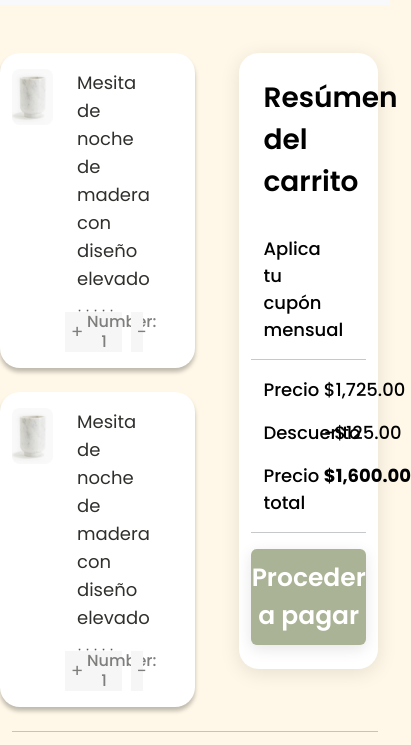
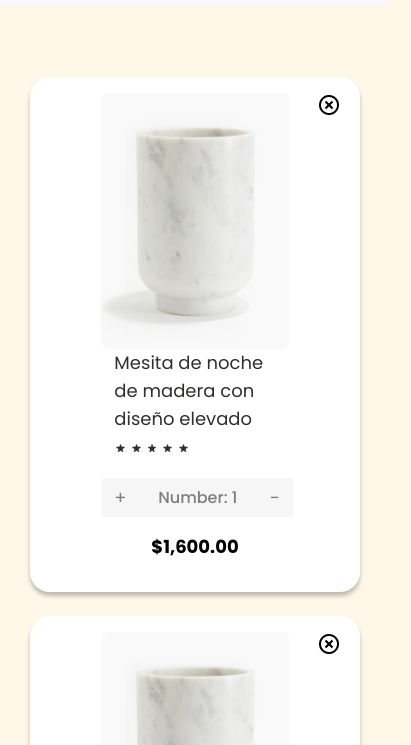
Before and after one commit to MVAlejandro/Tribal-Home, a plain HTML site: page carrito.html in a window 390 px wide. Shown: the part 65-810 px from the top of the page, 411 px wide, since content can reach past the window. Drawn offline with nearby package versions, Linux system fonts and the light colour scheme.

Commit message:
Se agregó la vista movil a la pantalla del carrito

```diff
--- a/carrito.html
+++ b/carrito.html
@@ -18,16 +18,16 @@
 
     <main class="container">
         <div class="row">
-            <div class="col-6 mt-5">
-                <div class="row card-carrito">
-                    <div class="col-4 mt-3 mb-3">
+            <div class="col-lg-6 mt-5 col-md-12">
+                <div class="row pt-3 pt-lg-0  mt-4  card-carrito position-relative">
+                    <div class="col-lg-4 col-md-12 mt-lg-3 mb-lg-3 mb-md-0 d-flex justify-content-center">
                         <img src="./assets/muebles/deco-1.png" alt="Producto del Carrito" class="carrito-producto">
                     </div>
-                    <div class="col-5 mt-3 mb-3">
-                        <div class="row">
+                    <div class="col-lg-5 col-md-12 mt-lg-3 mt-md-0 mb-3">
+                        <div class="row titulo-row">
                             <p class="titulo">Mesita de noche de madera con diseño elevado</p>
                         </div>
-                        <div class="row">
+                        <div class="row calificacion-row mb-4">
                             <div class="calificacion">
                                 <img src="./assets/star.png" alt="" class="star">
                                 <img src="./assets/star.png" alt="" class="star">
@@ -36,32 +36,38 @@
                                 <img src="./assets/star.png" alt="" class="star">
                             </div>
                         </div>
-                        <div class="row">
-
-                        </div>
-                        <div class="row">
+                        <div class="row"></div>
+                        <div class="row numero-productos-row">
                             <div class="numero-productos">
-                                <button class="mas-menos">+</button>
-                                <p class="cantidad">Number: <span class="number">1</span> </p>
-                                <button class="mas-menos">-</button>
+                                <button class="btn mas-menos">+</button>
+                                <p class="cantidad">Number: <span class="number">1</span></p>
+                                <button class="btn mas-menos">-</button>
                             </div>
                         </div>
-
                     </div>
-                    <div class="col-3 mt-3 mb-3">
-
+                    <div class="col-lg-3 col-md-12 mt-lg-3 mt-md-0 mb-3 d-flex flex-column justify-content-between">
+                        <div class="position-absolute top-0 end-0 m-2">
+                            <button type="button" class="btn">
+                                <img src="assets/shape.png" alt="Botón de eliminar" class="eliminar-icon">
+                            </button>
+                        </div>
+                        <div class="row mt-auto">
+                            <div class="col-12 align-self-end text-end">
+                                <p class="price"><strong>$1,600.00</strong></p>
+                            </div>
+                        </div>
                     </div>
                 </div>
 
-                <div class="row card-carrito mt-4">
-                    <div class="col-4 mt-3 mb-3">
+                <div class="row pt-3 pt-lg-0  mt-4  card-carrito position-relative">
+                    <div class="col-lg-4 col-md-12 mt-lg-3 mb-lg-3 mb-md-0 d-flex justify-content-center">
                         <img src="./assets/muebles/deco-1.png" alt="Producto del Carrito" class="carrito-producto">
                     </div>
-                    <div class="col-5 mt-3 mb-3">
-                        <div class="row">
+                    <div class="col-lg-5 col-md-12 mt-lg-3 mt-md-0 mb-3">
+                        <div class="row titulo-row">
                             <p class="titulo">Mesita de noche de madera con diseño elevado</p>
                         </div>
-                        <div class="row">
+                        <div class="row calificacion-row">
                             <div class="calificacion">
                                 <img src="./assets/star.png" alt="" class="star">
                                 <img src="./assets/star.png" alt="" class="star">
@@ -70,28 +76,35 @@
                                 <img src="./assets/star.png" alt="" class="star">
                             </div>
                         </div>
-                        <div class="row">
-
-                        </div>
-                        <div class="row">
+                        <div class="row"></div>
+                        <div class="row numero-productos-row">
                             <div class="numero-productos">
-                                <button class="mas-menos">+</button>
-                                <p class="cantidad">Number: <span class="number">1</span> </p>
-                                <button class="mas-menos">-</button>
+                                <button class="btn mas-menos">+</button>
+                                <p class="cantidad">Number: <span class="number">1</span></p>
+                                <button class="btn mas-menos">-</button>
                             </div>
                         </div>
-
                     </div>
-                    <div class="col-3 mt-3 mb-3">
-
+                    <div class="col-lg-3 col-md-12 mt-lg-3 mt-md-0 mb-3 d-flex flex-column justify-content-between">
+                        <div class="position-absolute top-0 end-0 m-2">
+                            <button type="button" class="btn">
+                                <img src="assets/shape.png" alt="Botón de eliminar" class="eliminar-icon">
+                            </button>
+                        </div>
+                        <div class="row mt-auto">
+                            <div class="col-12 align-self-end text-end">
+                                <p class="price"><strong>$1,600.00</strong></p>
+                            </div>
+                        </div>
                     </div>
                 </div>
+
             </div>
 
             <div class="col-1"></div>
 
-            <div class="col-5 mt-5">
-                <div class="col-12 p-4 card-importe">
+            <div class="col-lg-5 mt-5 col-sm-12 ">
+                <div class="col-12 mt-4 p-4 card-importe">
                     <div class="row p-0">
                         <h3 class="h3-carrito col-12">Resúmen del carrito</h3>
                     </div>
--- a/css/carrito.css
+++ b/css/carrito.css
@@ -110,3 +110,49 @@ p{
     color: var(--Black-3, #7E7F7C);
     font-weight: 500;
 }
+.eliminar{
+    width: 45%;
+}
+.eliminar-icon{
+    width: 100%;
+}
+
+
+@media (max-width: 990px) {
+    .carrito-producto{
+        width: 70%;
+        border-radius: 8px;
+    }
+    .card-carrito{
+        border-radius: 20px;
+        background: #FFF;
+        box-shadow: 0px 4px 4px 0px rgba(0, 0, 0, 0.25);
+        padding: 0 5%;
+        margin-left: 5%;
+        margin-right: 5%;
+    }
+    .titulo-row,.calificacion-row,.numero-productos-row{
+        padding-left: 20%;
+        padding-right: 18%;
+        margin-top: 0%;
+    }
+    .numero-productos{
+        width: 100%;
+        height: 100%;
+        border-style: none;
+        background: var(--Black-7, #F6F6F6);
+        color: var(--Black-3, #7E7F7C);
+        text-align: center;
+        font-family: Poppins;
+        font-size: 18px;
+    }
+    .eliminar-row{
+        display: none !important;
+    }
+    .price{
+        text-align: center;
+    }
+    .titulo{
+        margin-bottom: 10px;
+    }
+}
```
Also changed, not shown: assets/shape.png (added).
